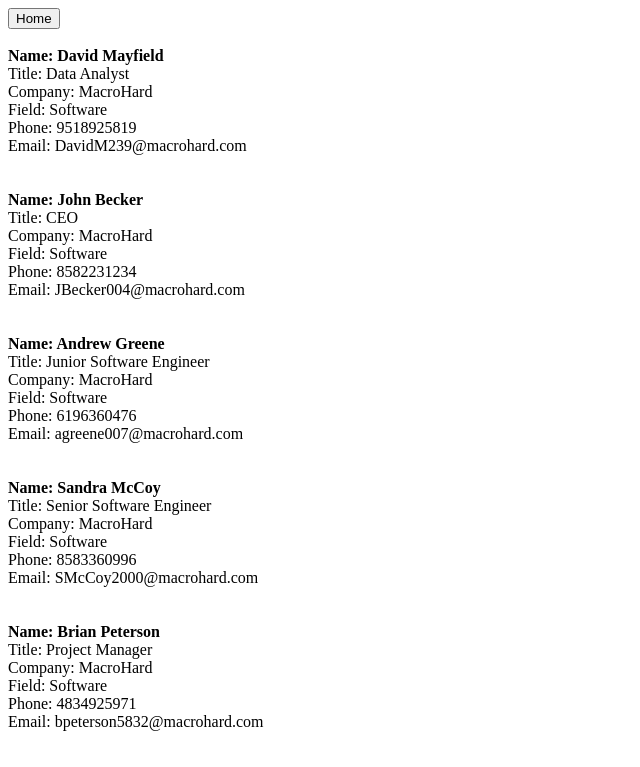
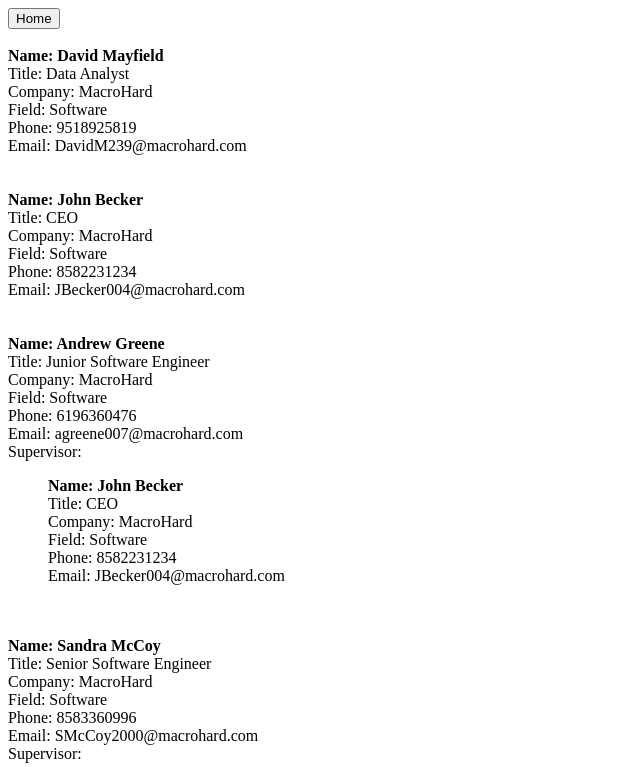
Before and after one commit to gabrielnvian/EmailGenerationPortal, a SvelteKit app: page /list in a window 1280 px wide. Shown: the top 767 px of the page, without its empty margins (0-640 px from the left). Built offline with nearby package versions, Linux system fonts and the light colour scheme.

Commit message:
Fix supervisor not showing

```diff
--- a/src/csv-to-personas.ts
+++ b/src/csv-to-personas.ts
@@ -9,7 +9,7 @@
 
 		const currentLine = lines[i].split(",");
 
-		const supervisorIdx = parseInt(currentLine[5]);
+		const supervisorIdx = parseInt(currentLine[6]);
 
 		const supervisor: Persona | null = isNaN(supervisorIdx)
 			? null
```
